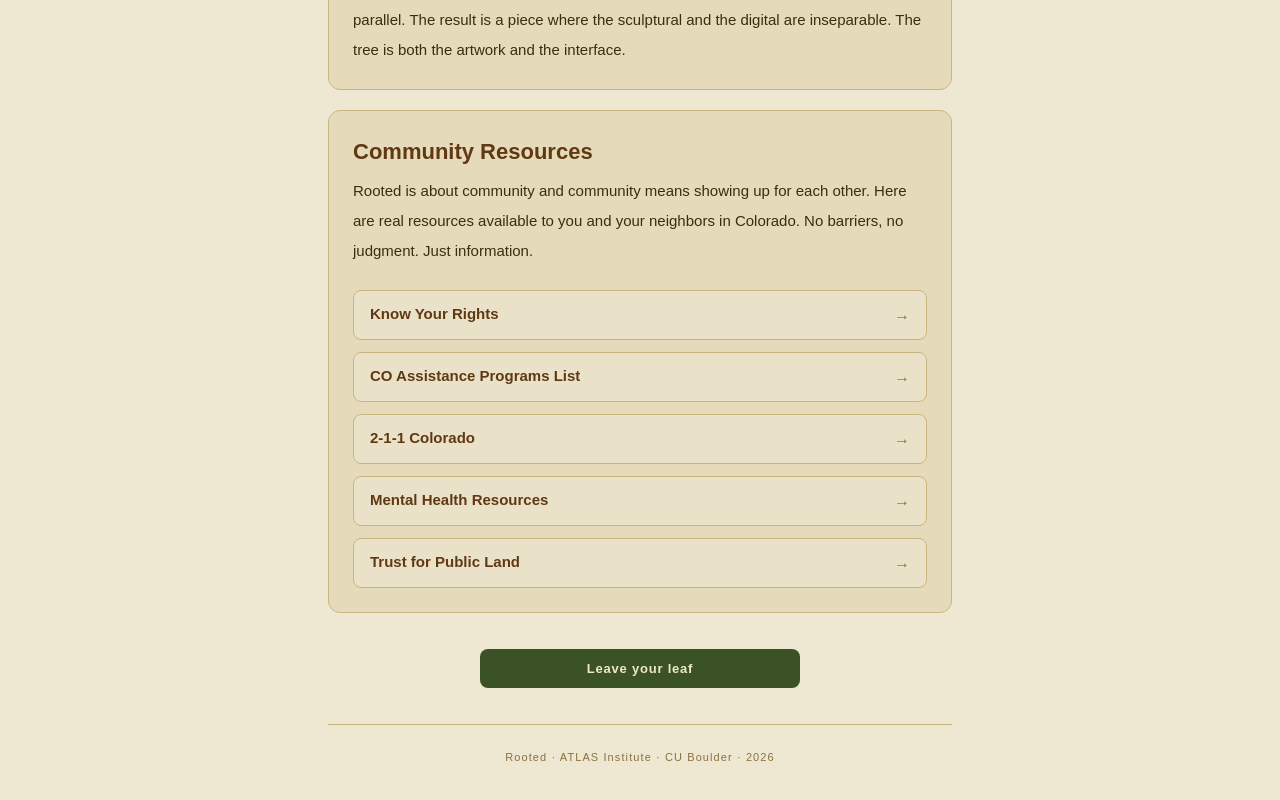
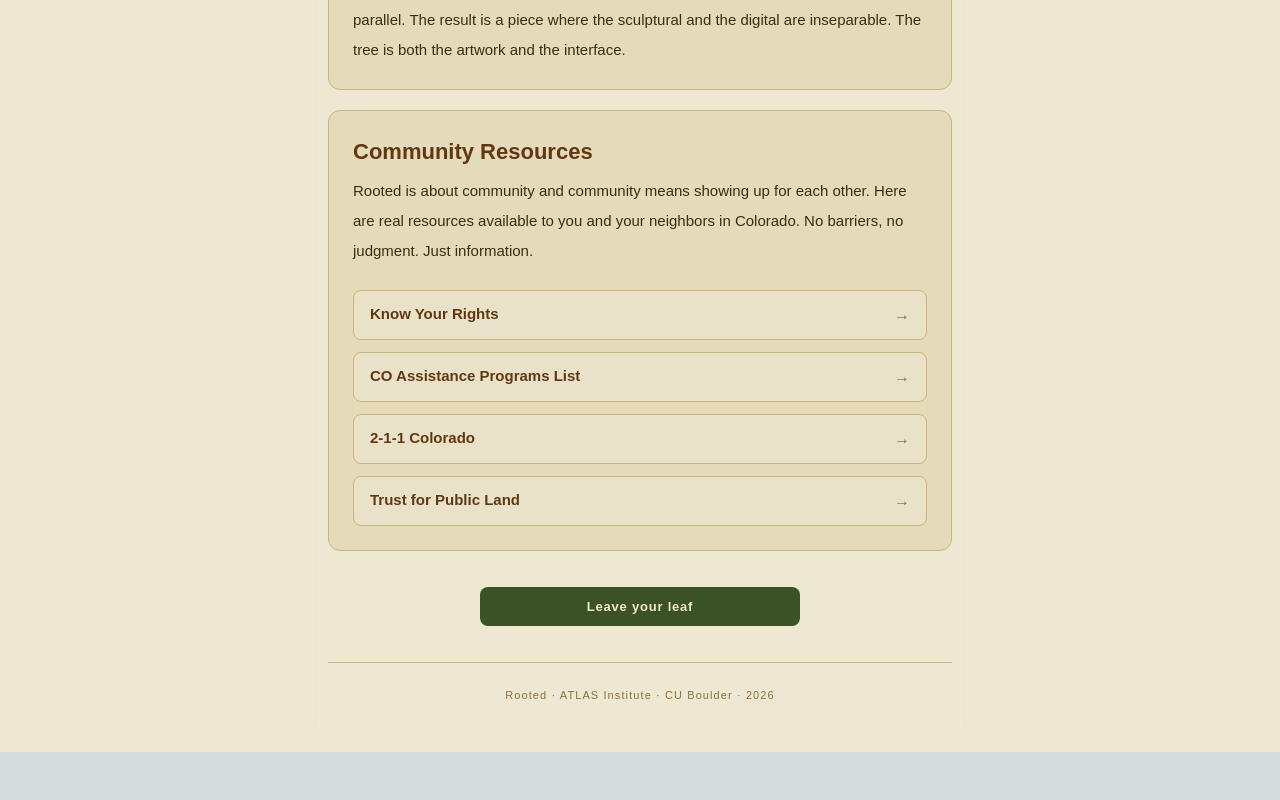
Before and after one commit to ShalimarAlvaradoCruz-MOM/rooted, a Next.js app: page /learn-more in a window 1280 px wide. Shown: the part 3577-4377 px from the top of the page. After the commit the page ends 4329 px from the top, so only its background shows below. Built offline with nearby package versions, Linux system fonts and the light colour scheme.

Commit message:
Update learn-more.js

```diff
--- a/pages/learn-more.js
+++ b/pages/learn-more.js
@@ -332,10 +332,10 @@ export default function LearnMore() {
                 <span className="text-[15px] font-bold text-[#603913]">2-1-1 Colorado</span>
                 <span className="text-[#8a7040]">→</span>
               </a>
-              <a href="https://cdphe.colorado.gov/mental-health" target="_blank" rel="noopener noreferrer" className="flex items-center justify-between px-4 py-3 rounded-lg border border-[#c9b580] bg-[#EEE8D2]/60 hover:bg-[#EEE8D2] transition-colors">
+              {/* <a href="https://cdphe.colorado.gov/mental-health" target="_blank" rel="noopener noreferrer" className="flex items-center justify-between px-4 py-3 rounded-lg border border-[#c9b580] bg-[#EEE8D2]/60 hover:bg-[#EEE8D2] transition-colors">
                 <span className="text-[15px] font-bold text-[#603913]">Mental Health Resources</span>
                 <span className="text-[#8a7040]">→</span>
-              </a>
+              </a> */}
               <a href="https://www.tpl.org/our-mission/community" target="_blank" rel="noopener noreferrer" className="flex items-center justify-between px-4 py-3 rounded-lg border border-[#c9b580] bg-[#EEE8D2]/60 hover:bg-[#EEE8D2] transition-colors">
                 <span className="text-[15px] font-bold text-[#603913]">Trust for Public Land</span>
                 <span className="text-[#8a7040]">→</span>
```
